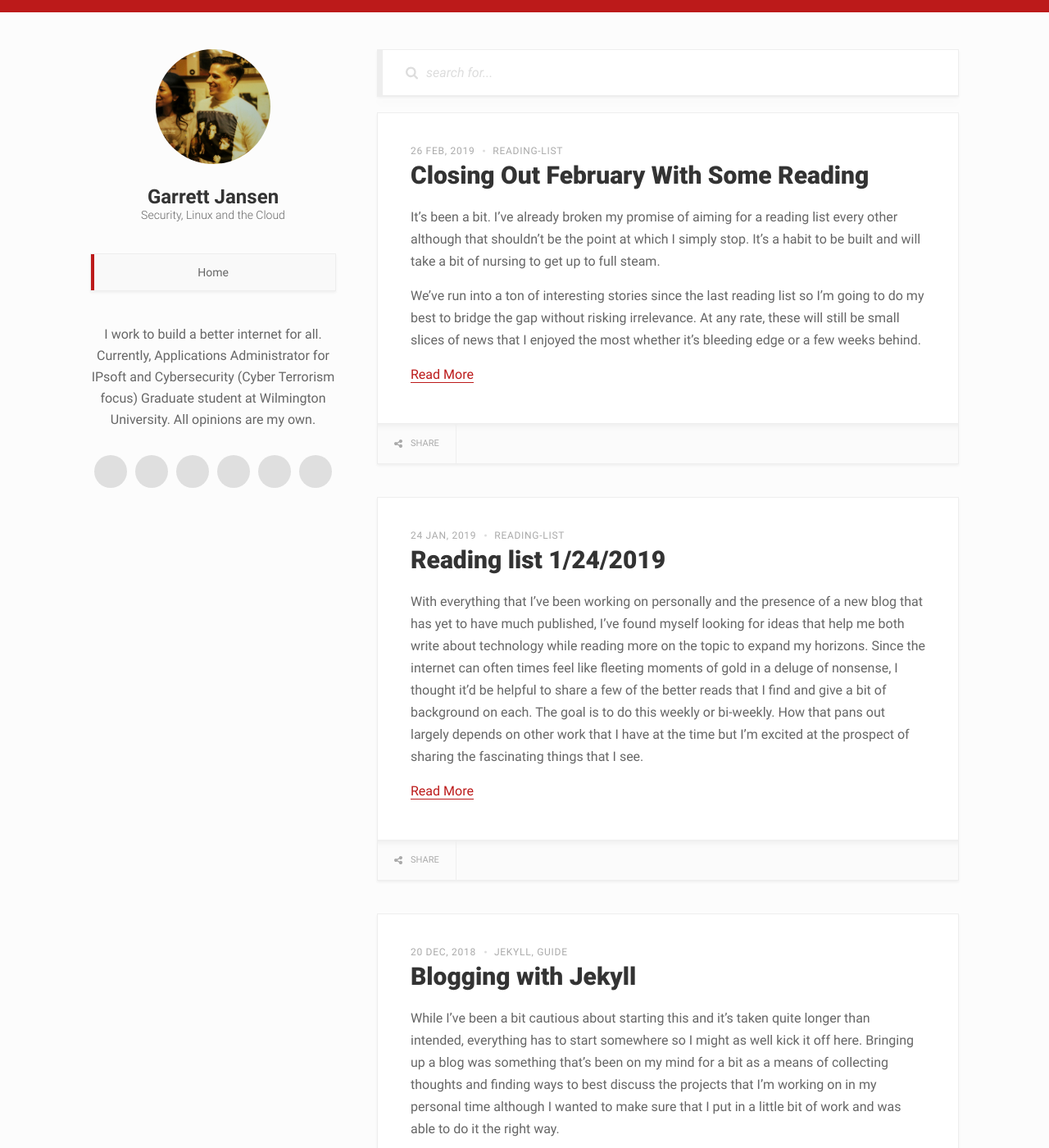
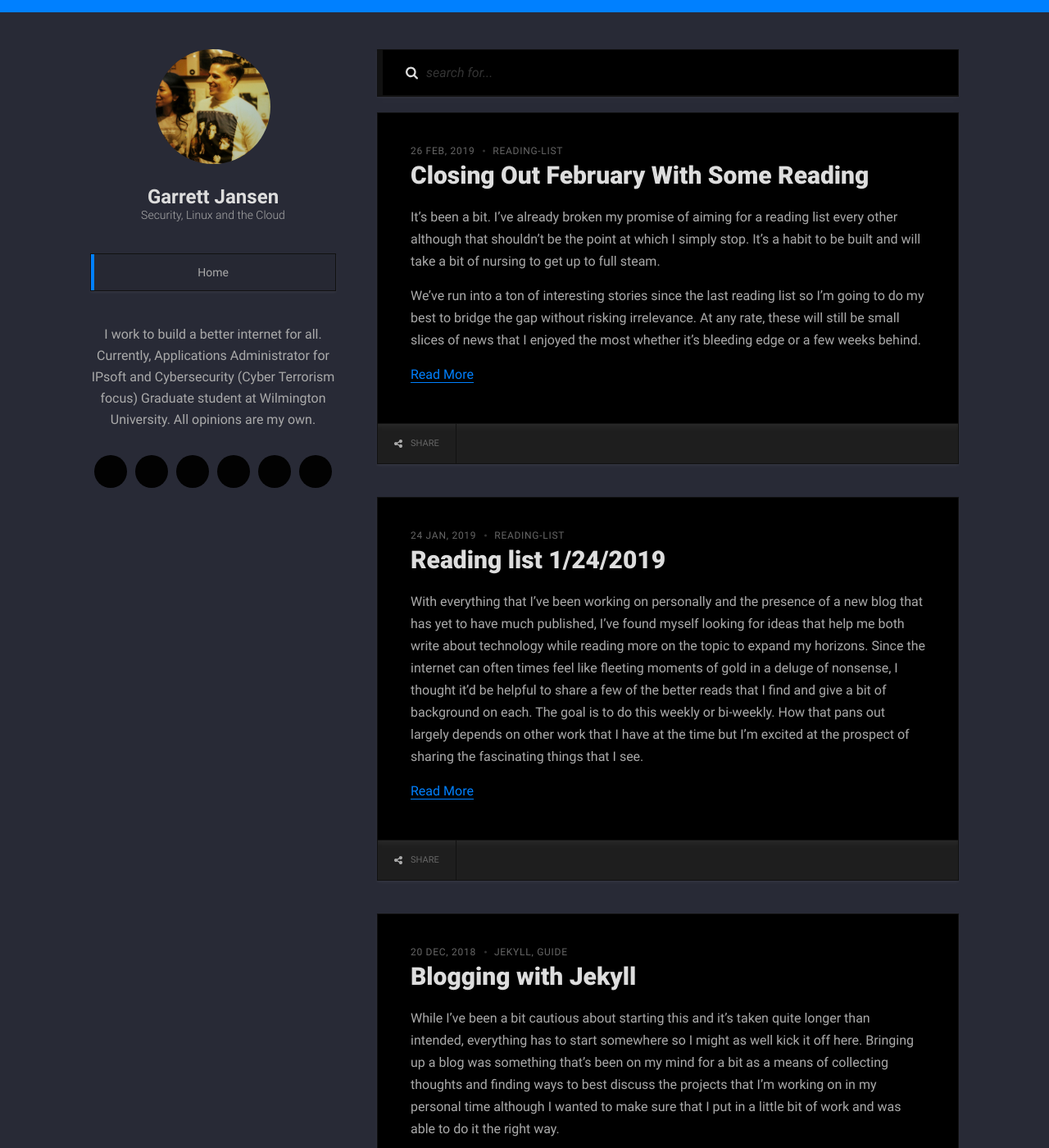
Before and after one commit to garrettjj/website, a Jekyll site: the page built from index.html, in a window 1280 px wide and 1400 px high. Shown: the whole window at 82% size. Built offline with Jekyll 4.4.1, drawn with Linux system fonts in a browser that asks for light colours; the list of posts is cut into pages by our own code.

Commit message:
Tinkering with some colors

```diff
--- a/assets/partials/_vars.scss
+++ b/assets/partials/_vars.scss
@@ -1,16 +1,16 @@
-$background-color: 		#fcfcfc;
+$background-color: 		#282a36;
 
-$black:					#000;
-$white:					#fff;
+$black:					#fff;
+$white:					#000;
 
-$grey-color-darker: 	#111;
-$grey-color-dark: 		#333;
-$grey-color-normal: 	#666;
-$grey-color-light: 		#aaa;
-$grey-color-lighter: 	#ddd;
-$grey-color-lightest: 	#eee;
+$grey-color-darker: 	#eee;
+$grey-color-dark: 		#ddd;
+$grey-color-normal: 	#aaa;
+$grey-color-light: 		#666;
+$grey-color-lighter: 	#333;
+$grey-color-lightest: 	#111;
 
-$primary-color:			#bc1a1a;
+$primary-color:			#0080FF;
 
 $facebook-brand-color:	#3b5998;
 $twitter-brand-color:	#55acee;
```
